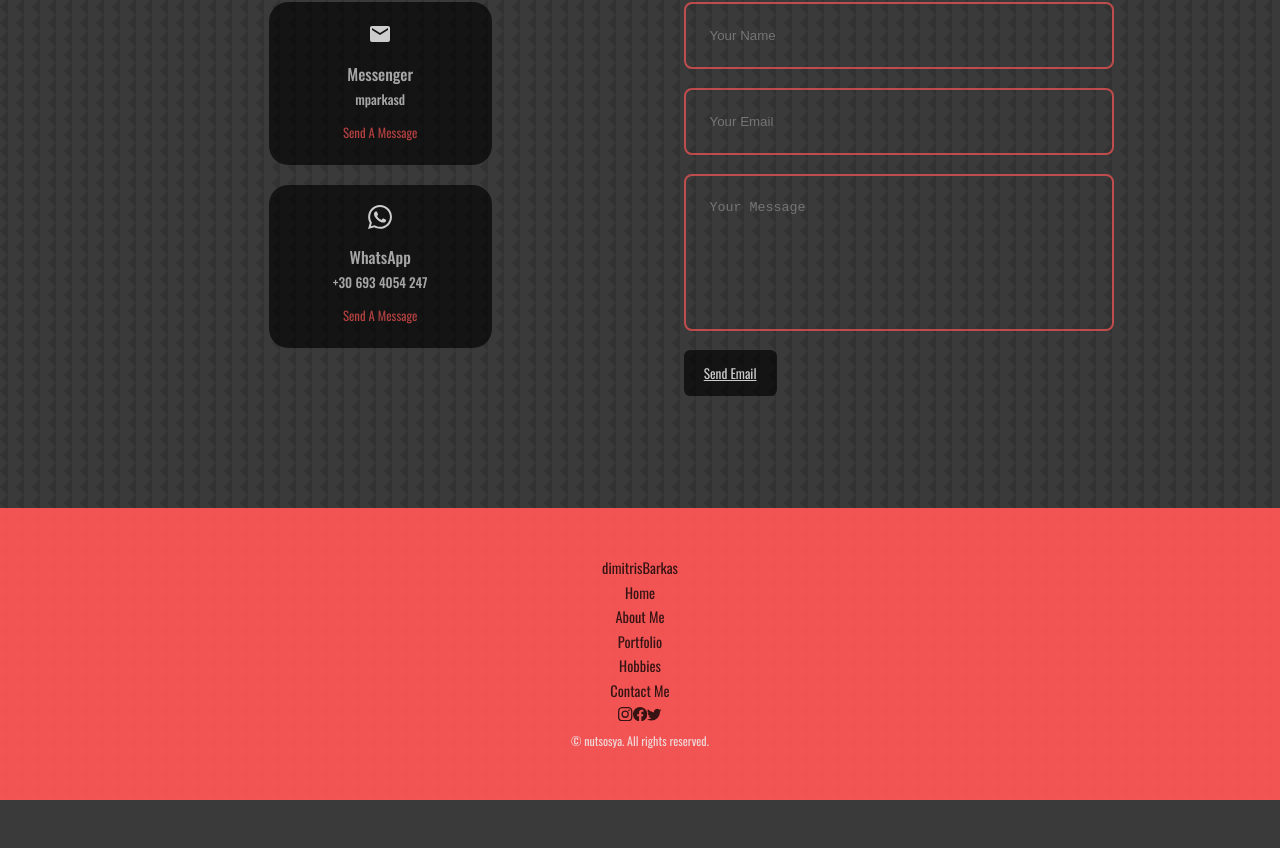
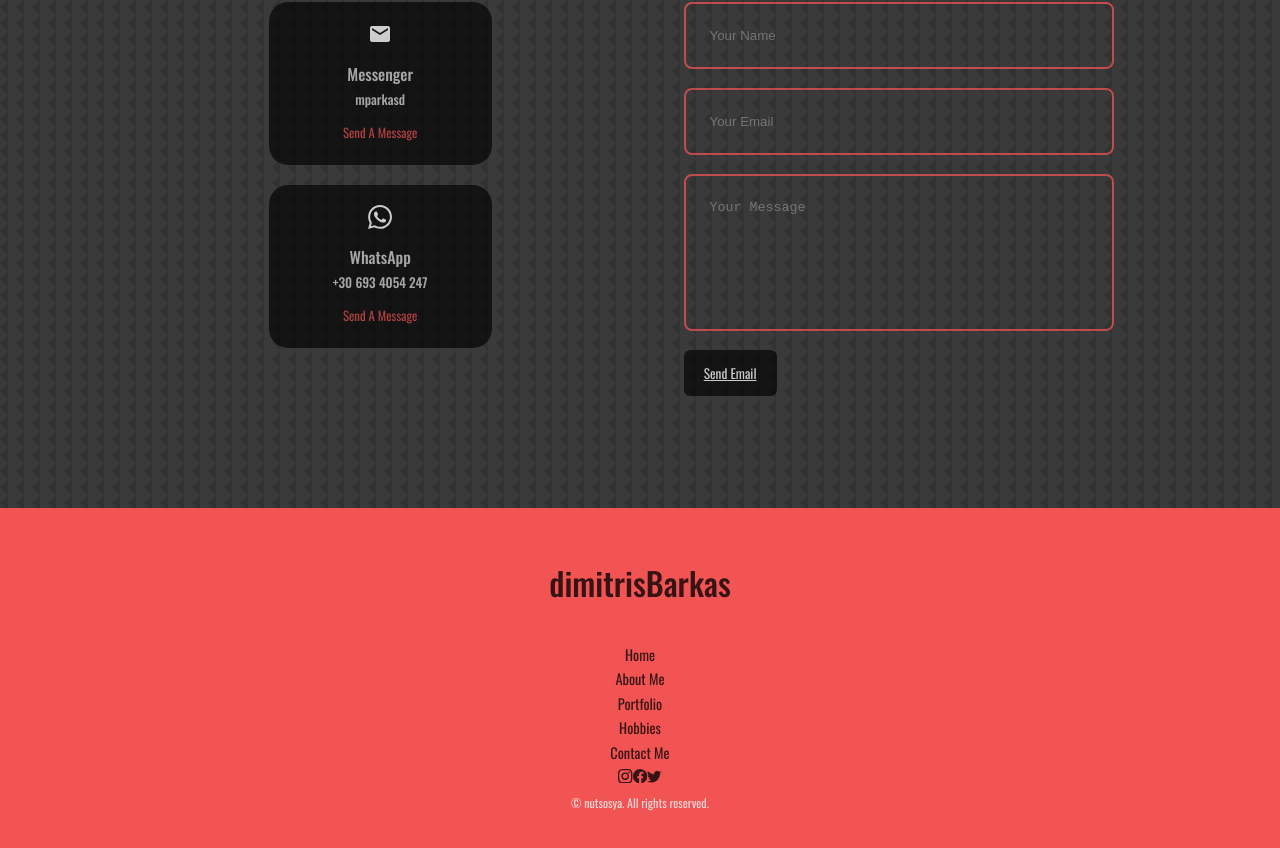
Before and after one commit to mparkasd/mparkasd.github.io, a React (Create React App) app: page / in a window 1280 px wide. Shown: the part 3025-3873 px from the top of the page. Before the commit the page ends 3825 px from the top, so only its background shows below. Built offline with nearby package versions, Linux system fonts and the light colour scheme.

Commit message:
footerCSS

```diff
--- a/src/components/footer/footer.css
+++ b/src/components/footer/footer.css
@@ -9,3 +9,10 @@ footer {
 footer a {
     color: var(--colorBg);
 }
+
+.footerLogo {
+    font-size: 2rem;
+    font-weight: 500;
+    margin-bottom: 2rem;
+    display: inline-block;
+  }
```
